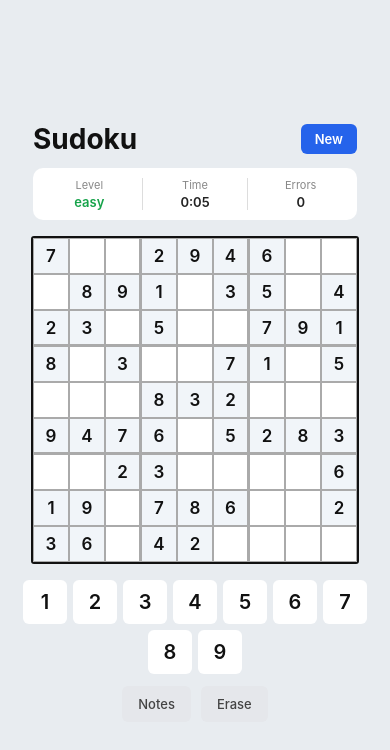
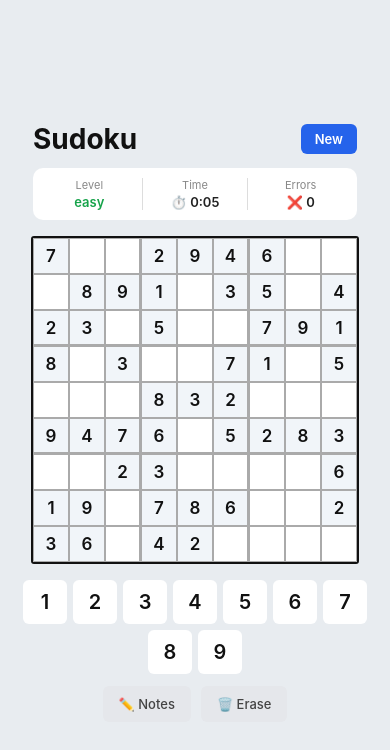
Before and after one commit to Restillence/sudoku-app, a React Native app: screen / in a window 390 px wide. Shown: the top 750 px of the page. Built offline with nearby package versions, Linux system fonts and the light colour scheme.

Commit message:
fix: add emojis back to UI

```diff
--- a/App.tsx
+++ b/App.tsx
@@ -169,12 +169,12 @@ export default function App() {
         <View style={styles.divider} />
         <View style={styles.stat}>
           <Text style={styles.statLabel}>Time</Text>
-          <Text style={styles.statVal}>{fmtTime(time)}</Text>
+          <Text style={styles.statVal}>⏱️ {fmtTime(time)}</Text>
         </View>
         <View style={styles.divider} />
         <View style={styles.stat}>
           <Text style={styles.statLabel}>Errors</Text>
-          <Text style={styles.statVal}>{mistakes}</Text>
+          <Text style={styles.statVal}>❌ {mistakes}</Text>
         </View>
       </View>
 
@@ -205,7 +205,9 @@ export default function App() {
                 style={[styles.diffBtn, { backgroundColor: { easy: '#16a34a', medium: '#d97706', hard: '#dc2626' }[d] }]}
                 onPress={() => newGame(d)}
               >
-                <Text style={styles.diffBtnText}>{d}</Text>
+                <Text style={styles.diffBtnText}>
+                  {{ easy: '🟢', medium: '⚡', hard: '🔥' }[d]} {d}
+                </Text>
               </TouchableOpacity>
             ))}
 
@@ -220,16 +222,16 @@ export default function App() {
       <Modal visible={showWinModal} transparent animationType="fade">
         <Pressable style={styles.overlay}>
           <Pressable style={styles.modal}>
-            <Text style={styles.winTitle}>Solved!</Text>
+            <Text style={styles.winTitle}>🎉 Solved!</Text>
             <Text style={styles.winSub}>
-              {fmtTime(time)} / {mistakes} mistakes
+              ⏱️ {fmtTime(time)} · ❌ {mistakes} mistakes
             </Text>
 
             <TouchableOpacity
               style={[styles.diffBtn, { backgroundColor: '#7c3aed' }]}
               onPress={() => { setShowWinModal(false); setShowDifficultyModal(true); }}
             >
-              <Text style={styles.diffBtnText}>Play again</Text>
+              <Text style={styles.diffBtnText}>🎮 Play again</Text>
             </TouchableOpacity>
 
             <TouchableOpacity onPress={() => setShowWinModal(false)}>
--- a/src/components/NumberPad.tsx
+++ b/src/components/NumberPad.tsx
@@ -23,10 +23,10 @@ export function NumberPad({ onNumberPress, onErase, isNotesMode, onToggleNotes }
           style={[styles.actBtn, isNotesMode && styles.actBtnOn]}
           onPress={onToggleNotes}
         >
-          <Text style={[styles.actTxt, isNotesMode && styles.actTxtOn]}>Notes</Text>
+          <Text style={[styles.actTxt, isNotesMode && styles.actTxtOn]}>✏️ Notes</Text>
         </TouchableOpacity>
         <TouchableOpacity style={styles.actBtn} onPress={onErase}>
-          <Text style={styles.actTxt}>Erase</Text>
+          <Text style={styles.actTxt}>🗑️ Erase</Text>
         </TouchableOpacity>
       </View>
     </View>
```
